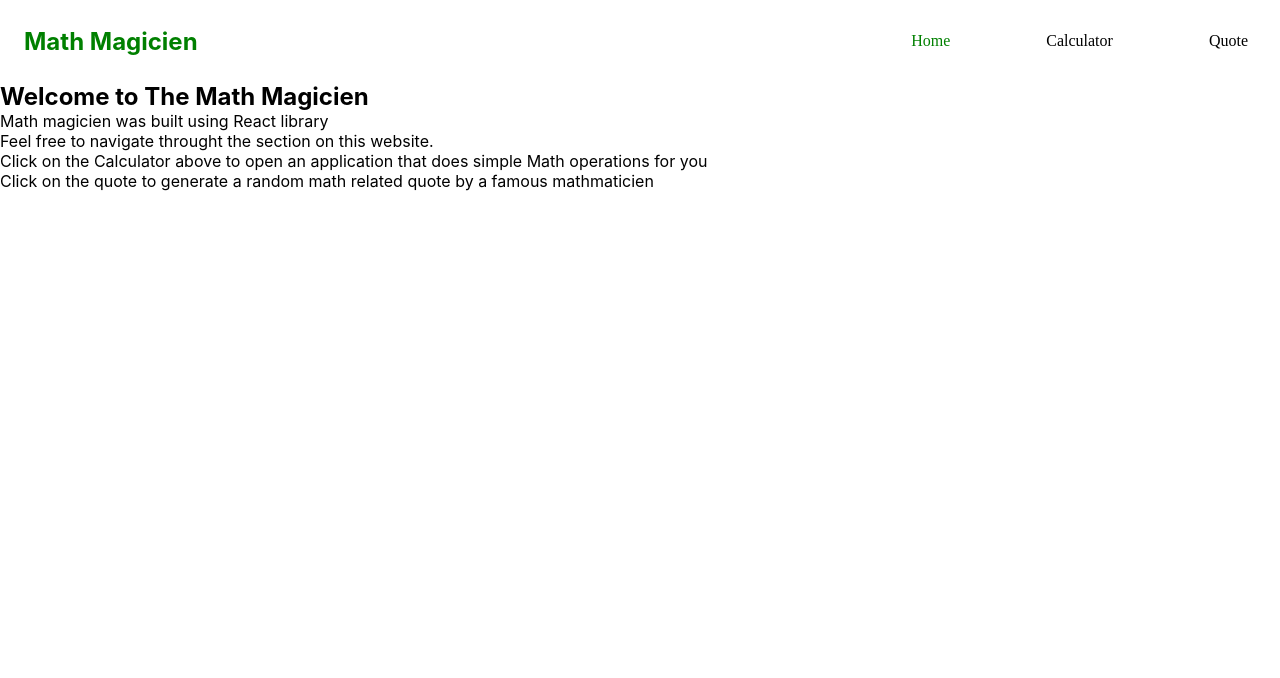
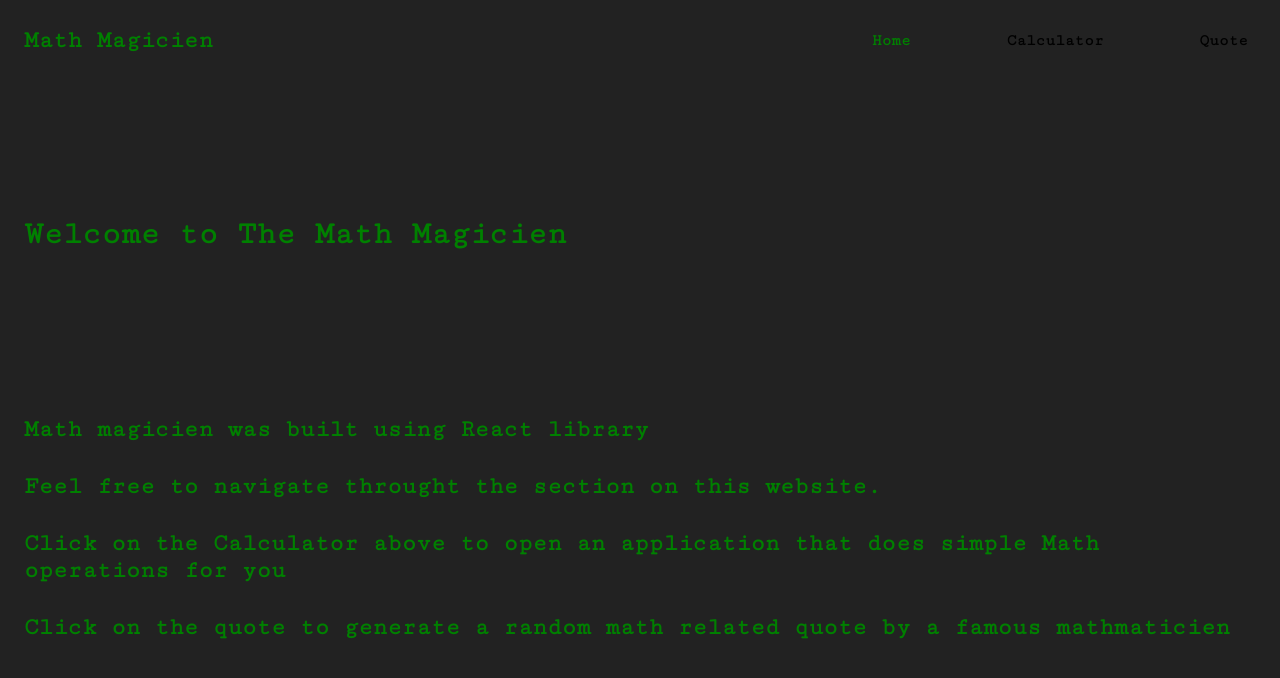
Before and after one commit to NabilHY/math-magician, a React (Create React App) app: page / in a window 1280 px wide. Shown: the top 678 px of the page. Built offline with nearby package versions, Linux system fonts and the light colour scheme.

Commit message:
Improve styling

```diff
--- /dev/null
+++ b/src/component/Home.module.css
@@ -0,0 +1,25 @@
+@import url('https://fonts.googleapis.com/css2?family=Cutive+Mono&display=swap');
+
+section {
+  font-family: 'Cutive Mono', monospace;
+  display: flex;
+  flex-direction: column;
+  align-items: flex-start;
+  justify-content: center;
+  margin: 1.5em;
+  height: 70vh;
+  gap: 30px;
+  color: green;
+}
+
+section h2 {
+  font-size: 2em;
+  font-weight: 900;
+  margin: 0;
+}
+
+section p {
+  font-size: 1.5em;
+  font-weight: 700;
+  margin: 0;
+}
--- a/src/component/Navbar.module.css
+++ b/src/component/Navbar.module.css
@@ -1,4 +1,5 @@
 h1 {
+  font-family: 'Cutive Mono', monospace;
   color: green;
 }
 
--- /dev/null
+++ b/src/component/Quote.module.css
@@ -0,0 +1,14 @@
+@import url('https://fonts.googleapis.com/css2?family=Cutive+Mono&display=swap');
+
+h2 {
+  color: green;
+  display: flex;
+  flex-direction: column;
+  align-items: center;
+  justify-content: center;
+  margin: 1.5em;
+  height: 80vh;
+  font-family: 'Cutive Mono', monospace;
+  font-size: 2em;
+  font-weight: bold;
+}
--- a/src/component/calculator.js
+++ b/src/component/calculator.js
@@ -22,11 +22,9 @@ function calculator() {
       <h3>Let&apos;s Do some Math</h3>
       <div className="calc">
         <div className="display">
+          {total}
+          {operation}
           {next}
-          {' '}
-          {operation}
-          {' '}
-          {total}
         </div>
         <div className="buttons">
           <button onClick={clickHandler} name="AC" type="button" className="btn">AC</button>
--- a/src/component/home.js
+++ b/src/component/home.js
@@ -1,6 +1,8 @@
+import './Home.module.css';
+
 function Home() {
   return (
-    <div>
+    <section>
       <h2>Welcome to The Math Magicien</h2>
       <p> Math magicien was built using React library</p>
       <p>Feel free to navigate throught the section on this website.</p>
@@ -9,7 +11,7 @@ function Home() {
         application that does simple Math operations for you
       </p>
       <p>Click on the quote to generate a random math related quote by a famous mathmaticien</p>
-    </div>
+    </section>
   );
 }
 
--- a/src/component/quote.js
+++ b/src/component/quote.js
@@ -1,3 +1,5 @@
+import './Quote.module.css';
+
 function Quote() {
   return (
     <h2>
--- a/src/component/styles.css
+++ b/src/component/styles.css
@@ -2,6 +2,10 @@
   margin: 0;
   padding: 0;
   box-sizing: border-box;
+}
+
+body {
+  background-color: #222;
 }
 
 .component {
@@ -18,8 +22,8 @@
 }
 
 .display {
-  color: #fff;
-  background-color: rgb(184, 182, 182);
+  color: rgb(184, 209, 181);
+  background-color: rgb(53, 51, 51);
   width: 100%;
   height: 100%;
   font-family: 'Libre Baskerville', serif;
@@ -43,16 +47,19 @@ input[type=number]::-webkit-outer-spin-button {
 }
 
 .btn {
+  color: rgb(8, 49, 8);
+  background-color: rgb(184, 209, 181);
   padding: 1.5em 1.9em;
   border: 1px solid rgb(184, 182, 182);
   font-family: 'Libre Baskerville', serif;
   font-size: 1em;
+  font-weight: 900;
   width: 100%;
   height: 100%;
 }
 
 .btn:hover {
-  background-color: #c0c0c0;
+  background-color: #84e477;
 }
 
 .btn:active {
@@ -64,8 +71,8 @@ input[type=number]::-webkit-outer-spin-button {
 }
 
 .methods {
-  color: #000;
-  background-color: rgb(255, 115, 0);
+  color: green;
+  background-color: #000;
 }
 
 /* styling for navbar */
@@ -77,13 +84,15 @@ input[type=number]::-webkit-outer-spin-button {
 }
 
 .link-items a {
+  font-size: 1em;
+  font-family: 'Cutive Mono', monospace;
   text-decoration: none;
   color: #000;
-  font-family: 'Libre Baskerville', serif;
   padding: 0.5em;
   display: inline;
   text-indent: 0;
   list-style-type: none;
+  font-weight: bold;
 }
 
 nav a.active {
```
